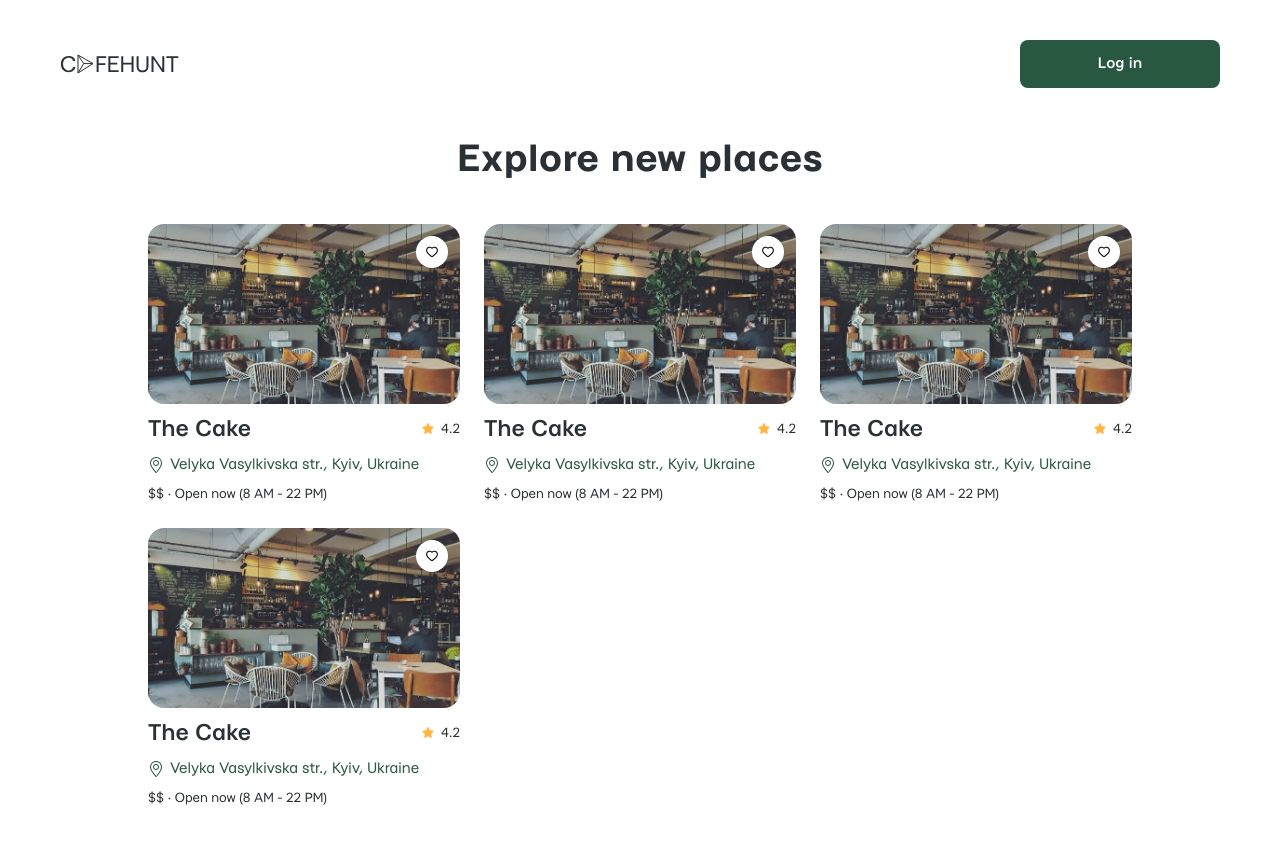
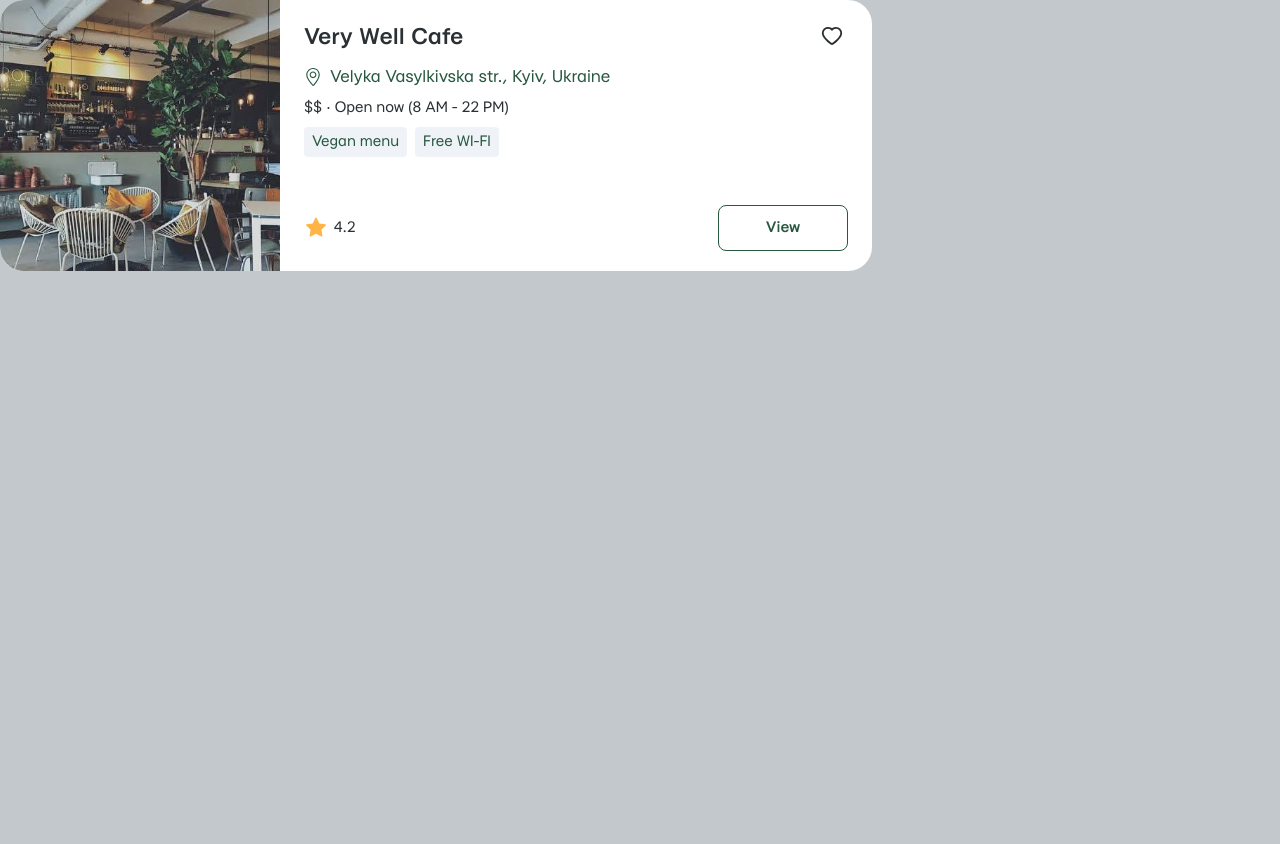
Before and after one commit to cafehunt/cafehunt-front, a React (Vite) app: page / in a window 1280 px wide. Shown: the top 844 px of the page. After the commit the page ends 800 px from the top, so only its background shows below. Built offline with nearby package versions, Linux system fonts and the light colour scheme.

Commit message:
feature: Create location as a separate component

```diff
--- a/src/App.tsx
+++ b/src/App.tsx
@@ -16,8 +16,8 @@ const App: FC = () => {
       {/* <Login /> */}
       {/* <Signup /> */}
       {/* <ItemCardSmall /> */}
-      {/* <ItemCard /> */}
-      <Home />
+      <ItemCard />
+      {/* <Home /> */}
     </ThemeProvider>
   );
 };
--- a/src/components/Button/Button.styled.ts
+++ b/src/components/Button/Button.styled.ts
@@ -1,5 +1,5 @@
 import styled, { css } from 'styled-components';
-import { COLORS, FONT_WEIGHTS } from '../../theme';
+import { COLORS, FONT_WEIGHTS, LINE_HEIGHTS } from '../../theme';
 
 type Props = {
   width?: string;
@@ -43,6 +43,7 @@ export const Button = styled.button<Props>`
   padding: 12px 0;
 
   font-weight: ${FONT_WEIGHTS.medium};
+  line-height: ${LINE_HEIGHTS.h20};
   color: ${COLORS.white};
 
   border: 1px solid transparent;
@@ -54,6 +55,5 @@ export const Button = styled.button<Props>`
 
   ${({ variant }) => variant === 'secondary' && secondaryButtonStyles};
 
-  ${({ variant }) =>
-    (variant !== 'secondary' || !variant) && primaryButtonStyles};
+  ${({ variant }) => !variant && primaryButtonStyles};
 `;
--- a/src/components/ItemCard/ItemCard.styled.ts
+++ b/src/components/ItemCard/ItemCard.styled.ts
@@ -30,6 +30,13 @@ export const ItemCardHeader = styled.div`
   justify-content: space-between;
 `;
 
+export const ItemCardDescription = styled.div`
+  display: flex;
+  flex-direction: column;
+  gap: 8px;
+  margin-bottom: 48px;
+`;
+
 export const ItemCardTitle = styled.h3`
   margin-bottom: 10px;
 
@@ -50,19 +57,7 @@ export const ItemCardFavorite = styled.div`
   cursor: pointer;
 `;
 
-export const ItemCardLocation = styled.a`
-  display: inline-flex;
-  align-items: center;
-  gap: 10px;
-  margin-bottom: 8px;
-
-  color: ${COLORS.main};
-  text-decoration: none;
-`;
-
 export const ItemCardSchedule = styled.p`
-  margin-bottom: 8px;
-
   font-size: ${FONT_SIZES.s16};
   line-height: ${LINE_HEIGHTS.h22};
 `;
@@ -70,7 +65,6 @@ export const ItemCardSchedule = styled.p`
 export const ItemCardFeaturesList = styled.div`
   display: flex;
   gap: 8px;
-  margin-bottom: 48px;
 `;
 
 export const ItemCardFeatureItem = styled.p`
--- a/src/components/ItemCard/ItemCard.tsx
+++ b/src/components/ItemCard/ItemCard.tsx
@@ -5,7 +5,7 @@ import { AiFillStar, AiOutlineHeart } from 'react-icons/ai';
 import {
   ItemCardContent,
   ItemCardHeader,
-  ItemCardLocation,
+  ItemCardDescription,
   ItemCardPhoto,
   ItemCardStyled,
   ItemCardTitle,
@@ -17,6 +17,8 @@ import {
   ItemCardRating,
   RatingIcon,
 } from './ItemCard.styled';
+
+import { Location } from '../Location';
 
 import itemPhoto from '../../assets/img/item-card.jpg';
 import { Button } from '../Button';
@@ -35,15 +37,19 @@ export const ItemCard: FC = () => {
               <AiOutlineHeart />
             </ItemCardFavorite>
           </ItemCardHeader>
-          <ItemCardLocation href="#">
+          <ItemCardDescription>
+            <Location href="#">
               <SlLocationPin />
               <span>Velyka Vasylkivska str., Kyiv, Ukraine</span>
-          </ItemCardLocation>
-          <ItemCardSchedule>$$ &#183; Open now (8 AM - 22 PM)</ItemCardSchedule>
+            </Location>
+            <ItemCardSchedule>
+              $$ &#183; Open now (8 AM - 22 PM)
+            </ItemCardSchedule>
             <ItemCardFeaturesList>
               <ItemCardFeatureItem>Vegan menu</ItemCardFeatureItem>
               <ItemCardFeatureItem>Free WI-FI</ItemCardFeatureItem>
             </ItemCardFeaturesList>
+          </ItemCardDescription>
           <ItemCardFooter>
             <ItemCardRating>
               <RatingIcon>
--- a/src/components/ItemCardSmall/ItemCardSmall.styled.ts
+++ b/src/components/ItemCardSmall/ItemCardSmall.styled.ts
@@ -83,15 +83,6 @@ export const RatingIcon = styled.span`
   }
 `;
 
-export const ItemLocation = styled.a`
-  display: flex;
-  align-items: center;
-  gap: 6px;
-
-  color: ${COLORS.main};
-  text-decoration: none;
-`;
-
 export const ItemSchedule = styled.p`
   font-size: ${FONT_SIZES.s14};
   line-height: ${LINE_HEIGHTS.h20};
--- a/src/components/ItemCardSmall/ItemCardSmall.tsx
+++ b/src/components/ItemCardSmall/ItemCardSmall.tsx
@@ -5,7 +5,6 @@ import {
   ItemCardSmallStyled,
   ItemFavorite,
   ItemInfo,
-  ItemLocation,
   ItemPhoto,
   ItemRating,
   ItemSchedule,
@@ -13,6 +12,8 @@ import {
   ItemTitleWrapper,
   RatingIcon,
 } from './ItemCardSmall.styled';
+
+import { Location } from '../Location';
 
 import itemPhoto from '../../assets/img/item-card.jpg';
 
@@ -35,10 +36,10 @@ export const ItemCardSmall: FC = () => {
             <span>4.2</span>
           </ItemRating>
         </ItemTitleWrapper>
-        <ItemLocation href="#">
+        <Location variant="small" href="#">
           <SlLocationPin />
           <span>Velyka Vasylkivska str., Kyiv, Ukraine</span>
-        </ItemLocation>
+        </Location>
         <ItemSchedule>$$ &#183; Open now (8 AM - 22 PM)</ItemSchedule>
       </ItemInfo>
     </ItemCardSmallStyled>
--- /dev/null
+++ b/src/components/Location/Location.styled.ts
@@ -0,0 +1,48 @@
+import styled, { css } from 'styled-components';
+import { COLORS, FONT_SIZES, LINE_HEIGHTS } from '../../theme';
+
+enum LocationVariants {
+  small = 'small',
+  regular = 'regular',
+  big = 'big',
+}
+
+type Props = {
+  variant?: string;
+  color?: string;
+};
+
+const smallLocationStyles = css`
+  gap: 4px;
+
+  font-size: ${FONT_SIZES.s14};
+`;
+
+const regularLocationStyles = css`
+  gap: 8px;
+
+  font-size: ${FONT_SIZES.s18};
+`;
+
+const bigLocationStyles = css`
+  gap: 8px;
+
+  font-size: ${FONT_SIZES.s24};
+`;
+
+export const Location = styled.a<Props>`
+  display: inline-flex;
+  align-items: center;
+
+  line-height: ${LINE_HEIGHTS.h140};
+  color: ${({ color }) => color || COLORS.main};
+  text-decoration: none;
+
+  ${({ variant }) => variant === LocationVariants.small && smallLocationStyles};
+
+  ${({ variant }) =>
+    (variant === LocationVariants.regular || !variant) &&
+    regularLocationStyles};
+
+  ${({ variant }) => variant === LocationVariants.big && bigLocationStyles};
+`;
--- /dev/null
+++ b/src/components/Location/index.ts
@@ -0,0 +1 @@
+export * from './Location.styled';
--- a/src/pages/Home/Home.styled.ts
+++ b/src/pages/Home/Home.styled.ts
@@ -15,14 +15,6 @@ export const HomeStyled = styled.div`
   @media (min-width: ${MEDIA.tablets}) {
     padding: 40px 60px;
   }
-`;
-
-export const Container = styled.div`
-  display: flex;
-  justify-content: space-between;
-  align-items: center;
-  max-width: 1320px;
-  margin: 0 auto;
 `;
 
 export const HomeHeader = styled.header`
@@ -61,9 +53,9 @@ export const ExploreList = styled.div`
 
   grid-template-columns: repeat(2, 1fr);
 
-  @media (min-width: ${MEDIA.desktops}) {
+  /* @media (min-width: ${MEDIA.desktops}) {
     grid-template-columns: repeat(3, 1fr);
-  }
+  } */
 
   @media (min-width: ${MEDIA.ultraDesktops}) {
     grid-template-columns: repeat(4, 1fr);
--- a/src/pages/Home/Home.tsx
+++ b/src/pages/Home/Home.tsx
@@ -1,6 +1,5 @@
 import { FC } from 'react';
 import {
-  Container,
   HomeHeader,
   ExploreList,
   HomeStyled,
--- a/src/theme/fonts.const.ts
+++ b/src/theme/fonts.const.ts
@@ -12,6 +12,7 @@ export const FONT_SIZES = {
   s40: '40px',
   s24: '24px',
   s20: '20px',
+  s18: '18px',
   s16: '16px',
   s14: '14px',
 };
@@ -21,4 +22,5 @@ export const LINE_HEIGHTS = {
   h34: '34px',
   h22: '22px',
   h20: '20px',
+  h140: '1.4',
 };
```
Lines whose indentation alone changed are shown as unchanged.
